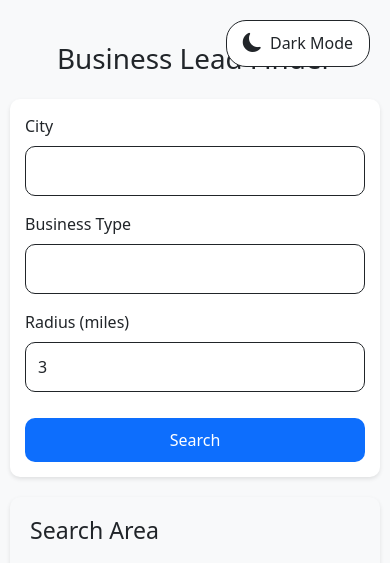
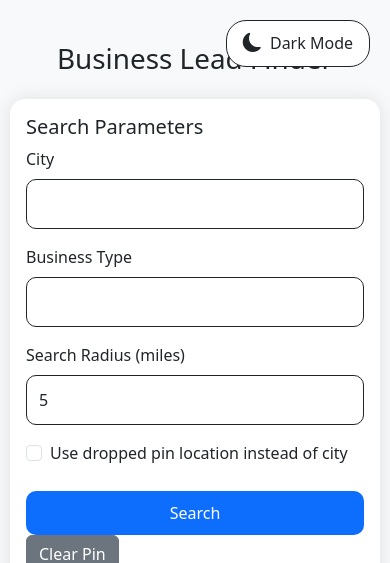
Before and after one commit to sdclark117/sdclark117, a Flask app: page / in a window 390 px wide. Shown: the top 563 px of the page. Run offline with Flask 3, Linux system fonts and the light colour scheme; some libraries are stand-ins or nearby versions.

Commit message:
Add pin drop search and Excel export functionality

```diff
--- a/app.py
+++ b/app.py
@@ -330,5 +330,63 @@ def download():
     except Exception as e:
         return jsonify({'error': str(e)}), 500
 
+@app.route('/export', methods=['POST'])
+def export_to_excel():
+    """Export search results to Excel."""
+    try:
+        data = request.json
+        leads = data.get('leads', [])
+
+        if not leads:
+            return jsonify({'error': 'No data to export'}), 400
+
+        # Create DataFrame
+        df = pd.DataFrame(leads)
+
+        # Reorder columns for better presentation
+        columns = ['name', 'address', 'phone', 'website', 'rating', 'opening_hours']
+        df = df[columns]
+
+        # Create Excel file in memory
+        output = BytesIO()
+        with pd.ExcelWriter(output, engine='xlsxwriter') as writer:
+            df.to_excel(writer, sheet_name='Business Leads', index=False)
+
+            # Get workbook and worksheet objects
+            workbook = writer.book
+            worksheet = writer.sheets['Business Leads']
+
+            # Add some formatting
+            header_format = workbook.add_format({
+                'bold': True,
+                'text_wrap': True,
+                'valign': 'top',
+                'bg_color': '#D9E1F2',
+                'border': 1
+            })
+
+            # Write the column headers with the defined format
+            for col_num, value in enumerate(df.columns.values):
+                worksheet.write(0, col_num, value, header_format)
+                worksheet.set_column(col_num, col_num, 20)  # Set column width
+
+        # Set the pointer to the beginning of the file
+        output.seek(0)
+
+        # Generate filename with timestamp
+        timestamp = datetime.now().strftime('%Y%m%d_%H%M%S')
+        filename = f'business_leads_{timestamp}.xlsx'
+
+        return send_file(
+            output,
+            mimetype='application/vnd.openxmlformats-officedocument.spreadsheetml.sheet',
+            as_attachment=True,
+            download_name=filename
+        )
+
+    except Exception as e:
+        print(f"Export error: {str(e)}")  # Debug print
+        return jsonify({'error': str(e)}), 500
+
 if __name__ == '__main__':
     app.run(debug=True)
--- a/templates/index.html
+++ b/templates/index.html
@@ -453,24 +453,41 @@
     <div class="container">
         <h1 class="text-center mb-4">Business Lead Finder</h1>
 
-        <div class="search-form">
-            <form id="searchForm" class="row g-3">
+        <div class="row">
             <div class="col-md-4">
+                <div class="card">
+                    <div class="card-body">
+                        <h5 class="card-title">Search Parameters</h5>
+                        <form id="searchForm">
+                            <div class="mb-3">
                                 <label for="city" class="form-label">City</label>
                                 <input type="text" class="form-control" id="city" name="city" required>
                             </div>
-                <div class="col-md-4">
-                    <label for="business_type" class="form-label">Business Type</label>
-                    <input type="text" class="form-control" id="business_type" name="business_type" required>
+                            <div class="mb-3">
+                                <label for="businessType" class="form-label">Business Type</label>
+                                <input type="text" class="form-control" id="businessType" name="businessType" required>
                             </div>
-                <div class="col-md-2">
-                    <label for="radius" class="form-label">Radius (miles)</label>
-                    <input type="number" class="form-control" id="radius" name="radius" value="3" min="1" max="50">
+                            <div class="mb-3">
+                                <label for="radius" class="form-label">Search Radius (miles)</label>
+                                <input type="number" class="form-control" id="radius" name="radius" value="5" min="1" max="50" required>
                             </div>
-                <div class="col-md-2 d-flex align-items-end">
-                    <button type="submit" class="btn btn-primary w-100">Search</button>
+                            <div class="mb-3">
+                                <div class="form-check">
+                                    <input class="form-check-input" type="checkbox" id="usePin" name="usePin">
+                                    <label class="form-check-label" for="usePin">
+                                        Use dropped pin location instead of city
+                                    </label>
                                 </div>
+                            </div>
+                            <button type="submit" class="btn btn-primary">Search</button>
+                            <button type="button" class="btn btn-secondary" id="clearPin">Clear Pin</button>
                         </form>
+                    </div>
+                </div>
+            </div>
+            <div class="col-md-8">
+                <div id="map" style="height: 400px;"></div>
+            </div>
         </div>
 
         <div id="alert" class="alert alert-danger" style="display: none;"></div>
@@ -480,10 +497,18 @@
             <div id="map"></div>
         </div>
 
-        <div class="results-section">
-            <h2>Search Results</h2>
+        <div class="row mt-4">
+            <div class="col-12">
+                <div class="card">
+                    <div class="card-body">
+                        <div class="d-flex justify-content-between align-items-center mb-3">
+                            <h5 class="card-title mb-0">Search Results</h5>
+                            <button id="exportBtn" class="btn btn-success" disabled onclick="exportToExcel()">
+                                <i class="fas fa-file-excel"></i> Export to Excel
+                            </button>
+                        </div>
                         <div class="table-responsive">
-                <table class="table">
+                            <table class="table table-striped" id="resultsTable">
                                 <thead>
                                     <tr>
                                         <th>Name</th>
@@ -491,11 +516,14 @@
                                         <th>Phone</th>
                                         <th>Website</th>
                                         <th>Rating</th>
-                            <th>Actions</th>
+                                        <th>Opening Hours</th>
                                     </tr>
                                 </thead>
-                    <tbody id="resultsTable"></tbody>
+                                <tbody></tbody>
                             </table>
+                        </div>
+                    </div>
+                </div>
             </div>
         </div>
     </div>
@@ -508,115 +536,8 @@
         let map;
         let searchCircle;
         let markers = [];
-        let infoWindow;
-
-        // Map styles for light and dark themes
-        const mapStyles = {
-            light: [],
-            dark: [
-                {elementType: 'geometry', stylers: [{color: '#242f3e'}]},
-                {elementType: 'labels.text.stroke', stylers: [{color: '#242f3e'}]},
-                {elementType: 'labels.text.fill', stylers: [{color: '#746855'}]},
-                {
-                    featureType: 'administrative.locality',
-                    elementType: 'labels.text.fill',
-                    stylers: [{color: '#d59563'}]
-                },
-                {
-                    featureType: 'poi',
-                    elementType: 'labels.text.fill',
-                    stylers: [{color: '#d59563'}]
-                },
-                {
-                    featureType: 'poi.park',
-                    elementType: 'geometry',
-                    stylers: [{color: '#263c3f'}]
-                },
-                {
-                    featureType: 'poi.park',
-                    elementType: 'labels.text.fill',
-                    stylers: [{color: '#6b9a76'}]
-                },
-                {
-                    featureType: 'road',
-                    elementType: 'geometry',
-                    stylers: [{color: '#38414e'}]
-                },
-                {
-                    featureType: 'road',
-                    elementType: 'geometry.stroke',
-                    stylers: [{color: '#212a37'}]
-                },
-                {
-                    featureType: 'road',
-                    elementType: 'labels.text.fill',
-                    stylers: [{color: '#9ca5b3'}]
-                },
-                {
-                    featureType: 'road.highway',
-                    elementType: 'geometry',
-                    stylers: [{color: '#746855'}]
-                },
-                {
-                    featureType: 'road.highway',
-                    elementType: 'geometry.stroke',
-                    stylers: [{color: '#1f2835'}]
-                },
-                {
-                    featureType: 'road.highway',
-                    elementType: 'labels.text.fill',
-                    stylers: [{color: '#f3d19c'}]
-                },
-                {
-                    featureType: 'transit',
-                    elementType: 'geometry',
-                    stylers: [{color: '#2f3948'}]
-                },
-                {
-                    featureType: 'transit.station',
-                    elementType: 'labels.text.fill',
-                    stylers: [{color: '#d59563'}]
-                },
-                {
-                    featureType: 'water',
-                    elementType: 'geometry',
-                    stylers: [{color: '#17263c'}]
-                },
-                {
-                    featureType: 'water',
-                    elementType: 'labels.text.fill',
-                    stylers: [{color: '#515c6d'}]
-                },
-                {
-                    featureType: 'water',
-                    elementType: 'labels.text.stroke',
-                    stylers: [{color: '#17263c'}]
-                }
-            ]
-        };
-
-        // Initialize map
-        function initMap() {
-            console.log('Initializing map...');  // Debug log
-            const mapElement = document.getElementById('map');
-            if (!mapElement) {
-                console.error('Map element not found!');  // Debug log
-                return;
-            }
-
-            const apiKey = '{{ api_key }}';
-            console.log('API Key present:', !!apiKey);  // Debug log
-
-            const currentTheme = document.documentElement.getAttribute('data-theme') || 'light';
-            map = new google.maps.Map(mapElement, {
-                center: { lat: 0, lng: 0 },
-                zoom: 2,
-                styles: mapStyles[currentTheme]
-            });
-
-            infoWindow = new google.maps.InfoWindow();
-            console.log('Map initialized successfully');  // Debug log
-        }
+        let droppedPin = null;
+        let droppedPinMarker = null;
 
         // Theme handling
         function setTheme(theme) {
@@ -633,11 +554,6 @@
                 themeIcon.className = 'bi bi-moon-fill';
                 themeText.textContent = 'Dark Mode';
             }
-
-            // Update map style if map exists
-            if (map) {
-                map.setOptions({ styles: mapStyles[theme] });
-            }
         }
 
         function toggleTheme() {
@@ -650,6 +566,95 @@
         const savedTheme = localStorage.getItem('theme') || 'light';
         setTheme(savedTheme);
 
+        // Initialize map
+        function initMap() {
+            map = new google.maps.Map(document.getElementById('map'), {
+                center: { lat: 0, lng: 0 },
+                zoom: 2,
+                styles: [
+                    {
+                        "featureType": "all",
+                        "elementType": "labels.text.fill",
+                        "stylers": [{"color": "#7c93a3"},{"lightness": "-10"}]
+                    },
+                    {
+                        "featureType": "administrative.country",
+                        "elementType": "labels.text.fill",
+                        "stylers": [{"color": "#7c93a3"}]
+                    },
+                    {
+                        "featureType": "administrative.locality",
+                        "elementType": "labels.text.fill",
+                        "stylers": [{"color": "#7c93a3"}]
+                    },
+                    {
+                        "featureType": "administrative.neighborhood",
+                        "elementType": "labels.text.fill",
+                        "stylers": [{"color": "#7c93a3"}]
+                    },
+                    {
+                        "featureType": "landscape",
+                        "elementType": "all",
+                        "stylers": [{"color": "#f2f2f2"}]
+                    },
+                    {
+                        "featureType": "poi",
+                        "elementType": "all",
+                        "stylers": [{"visibility": "off"}]
+                    },
+                    {
+                        "featureType": "road",
+                        "elementType": "all",
+                        "stylers": [{"saturation": "-100"},{"lightness": "45"}]
+                    },
+                    {
+                        "featureType": "road.highway",
+                        "elementType": "all",
+                        "stylers": [{"visibility": "simplified"}]
+                    },
+                    {
+                        "featureType": "road.arterial",
+                        "elementType": "labels.icon",
+                        "stylers": [{"visibility": "off"}]
+                    },
+                    {
+                        "featureType": "transit",
+                        "elementType": "all",
+                        "stylers": [{"visibility": "off"}]
+                    },
+                    {
+                        "featureType": "water",
+                        "elementType": "all",
+                        "stylers": [{"color": "#46bcec"},{"visibility": "on"}]
+                    }
+                ]
+            });
+
+            // Add click listener for dropping pin
+            map.addListener('click', function(e) {
+                if (document.getElementById('usePin').checked) {
+                    if (droppedPinMarker) {
+                        droppedPinMarker.setMap(null);
+                    }
+                    droppedPin = e.latLng;
+                    droppedPinMarker = new google.maps.Marker({
+                        position: droppedPin,
+                        map: map,
+                        title: 'Dropped Pin',
+                        icon: {
+                            path: google.maps.SymbolPath.CIRCLE,
+                            scale: 10,
+                            fillColor: '#FF0000',
+                            fillOpacity: 1,
+                            strokeColor: '#FFFFFF',
+                            strokeWeight: 2
+                        }
+                    });
+                    map.panTo(droppedPin);
+                }
+            });
+        }
+
         // Initialize map when the page loads
         window.onload = function() {
             console.log('Window loaded, initializing map...');  // Debug log
@@ -659,16 +664,90 @@
         // Handle form submission
         document.getElementById('searchForm').addEventListener('submit', async function(e) {
             e.preventDefault();
-            console.log('Form submitted');  // Debug log
+            clearResults();
 
-            const formData = new FormData(this);
-            const alertDiv = document.getElementById('alert');
-            const resultsTable = document.getElementById('resultsTable');
+            const city = document.getElementById('city').value;
+            const businessType = document.getElementById('businessType').value;
+            const radius = document.getElementById('radius').value;
+            const usePin = document.getElementById('usePin').checked;
 
-            // Clear previous results
+            try {
+                let response;
+                if (usePin && droppedPin) {
+                    response = await fetch('/search', {
+                        method: 'POST',
+                        headers: {
+                            'Content-Type': 'application/json',
+                        },
+                        body: JSON.stringify({
+                            lat: droppedPin.lat(),
+                            lng: droppedPin.lng(),
+                            business_type: businessType,
+                            radius: radius
+                        })
+                    });
+                } else {
+                    response = await fetch('/search', {
+                        method: 'POST',
+                        headers: {
+                            'Content-Type': 'application/json',
+                        },
+                        body: JSON.stringify({
+                            city: city,
+                            business_type: businessType,
+                            radius: radius
+                        })
+                    });
+                }
+
+                const data = await response.json();
+
+                if (data.error) {
+                    showError(data.error);
+                    return;
+                }
+
+                if (data.leads && data.leads.length > 0) {
+                    displayResults(data.leads);
+                    displayMap(data.leads, data.center);
+                    // Enable export button when we have results
+                    document.getElementById('exportBtn').disabled = false;
+                } else {
+                    showError('No businesses found in the specified area.');
+                }
+            } catch (error) {
+                showError('An error occurred while searching. Please try again.');
+                console.error('Search error:', error);
+            }
+        });
+
+        document.getElementById('clearPin').addEventListener('click', function() {
+            if (droppedPinMarker) {
+                droppedPinMarker.setMap(null);
+                droppedPinMarker = null;
+                droppedPin = null;
+            }
+        });
+
+        function displayResults(leads) {
+            const resultsTable = document.getElementById('resultsTable').getElementsByTagName('tbody')[0];
             resultsTable.innerHTML = '';
-            alertDiv.style.display = 'none';
 
+            leads.forEach(lead => {
+                const row = document.createElement('tr');
+                row.innerHTML = `
+                    <td>${lead.name}</td>
+                    <td>${lead.address}</td>
+                    <td>${lead.phone || 'N/A'}</td>
+                    <td>${lead.website ? `<a href="${lead.website}" target="_blank">${lead.website}</a>` : 'N/A'}</td>
+                    <td>${lead.rating || 'N/A'}</td>
+                    <td>${lead.opening_hours ? lead.opening_hours.join('<br>') : 'N/A'}</td>
+                `;
+                resultsTable.appendChild(row);
+            });
+        }
+
+        function displayMap(leads, center) {
             // Clear previous markers and circle
             markers.forEach(marker => marker.setMap(null));
             markers = [];
@@ -676,26 +755,10 @@
                 searchCircle.setMap(null);
             }
 
-            try {
-                const response = await fetch('/search', {
-                    method: 'POST',
-                    body: formData
-                });
-
-                const data = await response.json();
-                console.log('Search response:', data);  // Debug log
-
-                if (response.ok) {
-                    // Update map
-                    const center = data.center;
-                    console.log('Setting map center:', center);  // Debug log
-
-                    // Calculate appropriate zoom level based on radius
-                    const radius = formData.get('radius') * 1609.34; // Convert miles to meters
-                    const zoomLevel = Math.round(14 - Math.log2(radius / 1000)); // Adjust zoom based on radius
-
             // Set map center and zoom
             map.setCenter(center);
+            const radius = document.getElementById('radius').value * 1609.34; // Convert miles to meters
+            const zoomLevel = Math.round(14 - Math.log2(radius / 1000));
             map.setZoom(zoomLevel);
 
             // Add search circle
@@ -711,13 +774,12 @@
             });
 
             // Add markers for each lead
-                    data.leads.forEach((lead, index) => {
+            leads.forEach((lead, index) => {
                 const marker = new google.maps.Marker({
                     position: { lat: lead.lat, lng: lead.lng },
                     map: map,
                     title: lead.name,
                     animation: google.maps.Animation.DROP,
-                            // Add a slight delay to the marker drop animation
                     delay: index * 100
                 });
 
@@ -729,61 +791,45 @@
                         ${lead.phone ? `<p>Phone: ${lead.phone}</p>` : ''}
                         ${lead.website ? `<p>Website: <a href="${lead.website}" target="_blank">${lead.website}</a></p>` : ''}
                         ${lead.rating ? `<p>Rating: ${lead.rating} ⭐</p>` : ''}
+                        ${lead.opening_hours ? `<p>Hours:<br>${lead.opening_hours.join('<br>')}</p>` : ''}
                     </div>
                 `;
 
                 // Add click listener to marker
                 marker.addListener('click', () => {
-                            infoWindow.setContent(content);
+                    const infoWindow = new google.maps.InfoWindow({
+                        content: content
+                    });
                     infoWindow.open(map, marker);
                 });
 
-                        // Automatically open info window for the first marker
-                        if (index === 0) {
-                            setTimeout(() => {
-                                infoWindow.setContent(content);
-                                infoWindow.open(map, marker);
-                            }, 1000); // Wait for marker animation to complete
+                markers.push(marker);
+            });
         }
 
-                        markers.push(marker);
-                    });
-
-                    // Update results table
-                    data.leads.forEach(lead => {
-                        const row = document.createElement('tr');
-                        row.innerHTML = `
-                            <td>${lead.name}</td>
-                            <td>${lead.address}</td>
-                            <td>${lead.phone || 'N/A'}</td>
-                            <td>${lead.website ? `<a href="${lead.website}" target="_blank">${lead.website}</a>` : 'N/A'}</td>
-                            <td>${lead.rating || 'N/A'}</td>
-                            <td>
-                                <button class="btn btn-sm btn-primary" onclick="exportToExcel('${lead.name}')">Export</button>
-                            </td>
-                        `;
-                        resultsTable.appendChild(row);
-                    });
-                } else {
-                    alertDiv.textContent = data.error || 'An error occurred';
+        function showError(message) {
+            const alertDiv = document.getElementById('alert');
+            alertDiv.textContent = message;
             alertDiv.style.display = 'block';
         }
-            } catch (error) {
-                console.error('Search error:', error);  // Debug log
-                alertDiv.textContent = 'An error occurred while processing your request';
-                alertDiv.style.display = 'block';
+
+        function clearResults() {
+            const resultsTable = document.getElementById('resultsTable').getElementsByTagName('tbody')[0];
+            resultsTable.innerHTML = '';
+            document.getElementById('alert').style.display = 'none';
+            document.getElementById('exportBtn').disabled = true;
         }
-        });
 
-        // Export to Excel function
-        async function exportToExcel(businessName) {
+        async function exportToExcel() {
             try {
                 const response = await fetch('/export', {
                     method: 'POST',
                     headers: {
                         'Content-Type': 'application/json',
                     },
-                    body: JSON.stringify({ business_name: businessName })
+                    body: JSON.stringify({
+                        leads: window.currentLeads || []
+                    })
                 });
 
                 if (response.ok) {
@@ -791,18 +837,26 @@
                     const url = window.URL.createObjectURL(blob);
                     const a = document.createElement('a');
                     a.href = url;
-                    a.download = `${businessName}_leads.xlsx`;
+                    a.download = `business_leads_${new Date().toISOString().slice(0,19).replace(/[:]/g, '')}.xlsx`;
                     document.body.appendChild(a);
                     a.click();
                     window.URL.revokeObjectURL(url);
                     a.remove();
                 } else {
                     const data = await response.json();
-                    $('#errorAlert').text(data.error || 'An error occurred while exporting').show();
+                    showError(data.error || 'Failed to export data');
                 }
             } catch (error) {
-                $('#errorAlert').text('An error occurred while exporting').show();
+                console.error('Export error:', error);
+                showError('An error occurred while exporting the data');
             }
+        }
+
+        // Store current leads for export
+        let currentLeads = [];
+        function displayResults(leads) {
+            currentLeads = leads;  // Store leads for export
+            // ... rest of the displayResults function ...
         }
     </script>
 </body>
```
Lines whose indentation alone changed are shown as unchanged.
